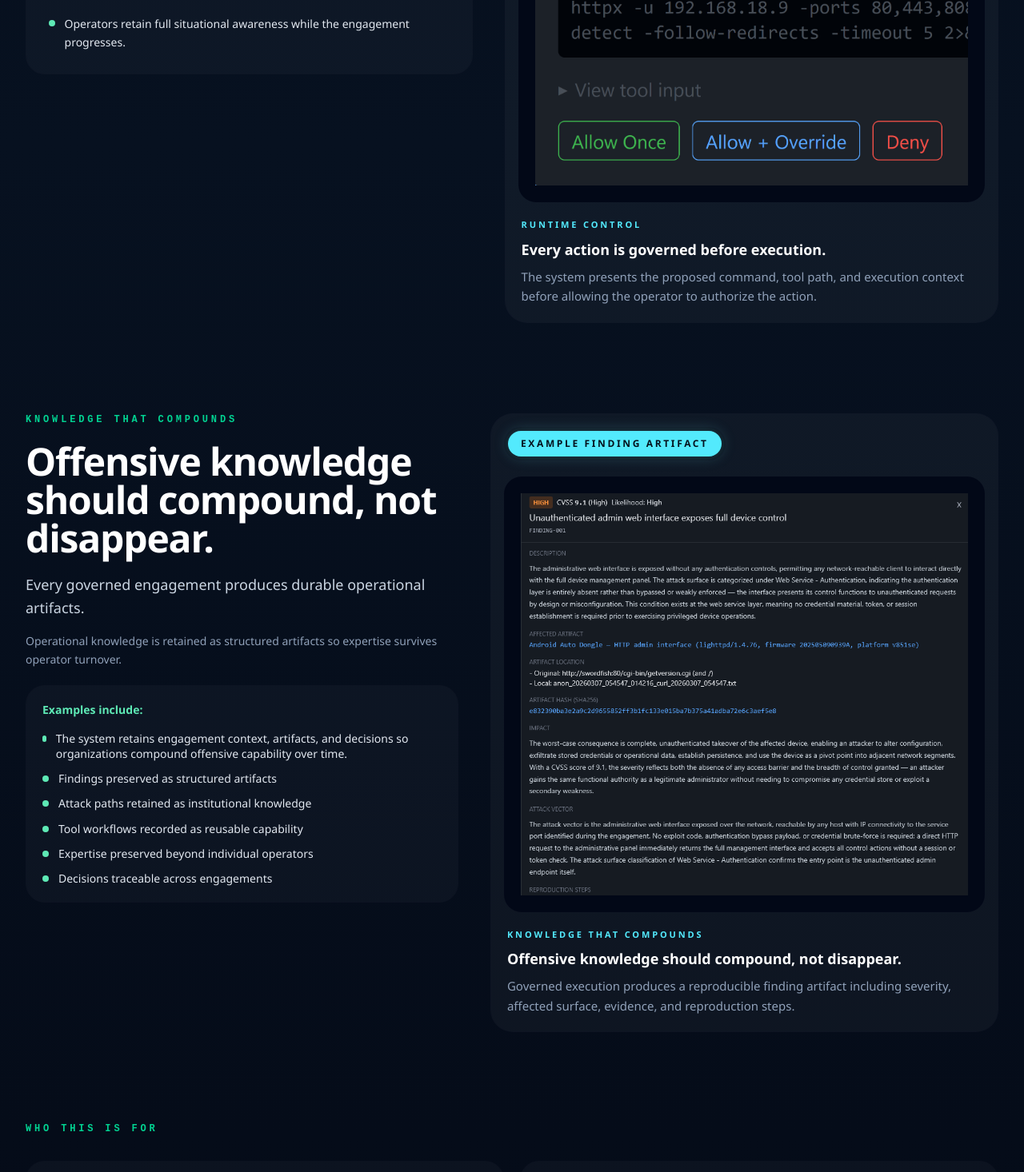
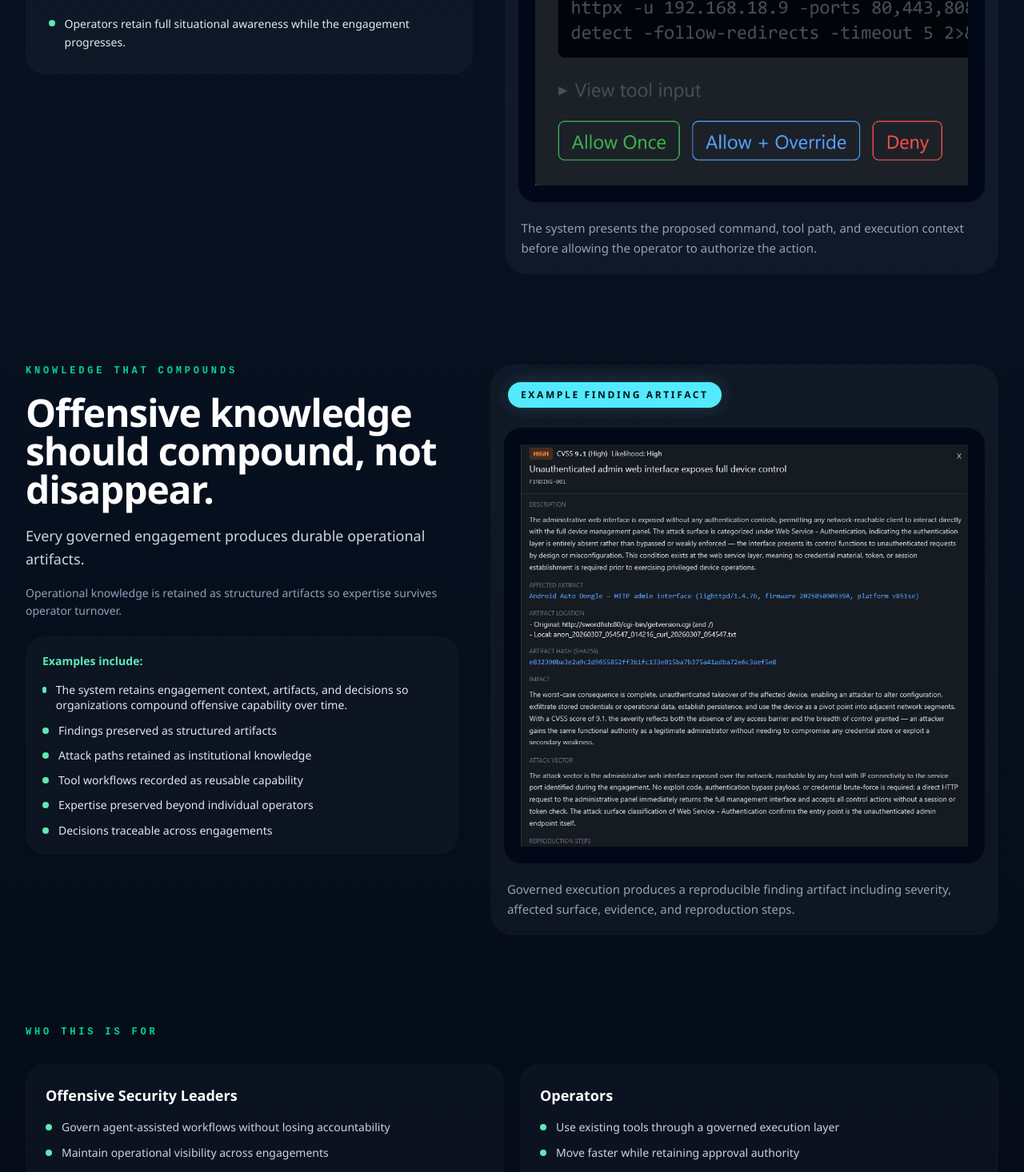
Before and after one commit to GainSec/battlereadyarmor-pilot, a Next.js app: page / in a window 1280 px wide. Shown: the part 1939-3405 px from the top of the page at 80% size. Built offline with nearby package versions, Linux system fonts and the light colour scheme; no server answers.

Commit message:
feat: simplify proof card copy

```diff
--- a/app/page.tsx
+++ b/app/page.tsx
@@ -54,8 +54,8 @@ const enforcementItems = [
   {
     id: "tool",
     label: "Tool / Script Approval Gate",
-    eyebrow: "Runtime Control",
-    title: "Every action is governed before execution.",
+    eyebrow: "",
+    title: "",
     description:
       "The system presents the proposed command, tool path, and execution context before allowing the operator to authorize the action.",
     src: "/toolapproval.png",
@@ -78,8 +78,8 @@ const proofItems = [
   {
     id: "results",
     label: "Example Finding Artifact",
-    eyebrow: "Knowledge That Compounds",
-    title: "Offensive knowledge should compound, not disappear.",
+    eyebrow: "",
+    title: "",
     description:
       "Governed execution produces a reproducible finding artifact including severity, affected surface, evidence, and reproduction steps.",
     src: "/finding.png",
--- a/components/ProofSelector.tsx
+++ b/components/ProofSelector.tsx
@@ -6,8 +6,8 @@ import { useState } from "react";
 type ProofSelectorItem = {
   id: string;
   label: string;
-  eyebrow: string;
-  title: string;
+  eyebrow?: string;
+  title?: string;
   description: string;
   src: string;
   mobileSrc?: string;
@@ -108,11 +108,19 @@ export function ProofSelector({ items, tone = "dark" }: ProofSelectorProps) {
       </div>
 
       <div className="px-1 pb-1 pt-4 sm:pt-5">
-        <p className={`text-[11px] font-bold uppercase tracking-[0.26em] ${theme.eyebrow}`}>
-          {active.eyebrow}
+        {active.eyebrow ? (
+          <p className={`text-[11px] font-bold uppercase tracking-[0.26em] ${theme.eyebrow}`}>
+            {active.eyebrow}
+          </p>
+        ) : null}
+        {active.title ? (
+          <p className={`mt-2 text-base font-semibold sm:text-lg ${theme.title}`}>{active.title}</p>
+        ) : null}
+        <p
+          className={`${active.eyebrow || active.title ? "mt-2" : ""} text-sm leading-relaxed sm:text-[15px] ${theme.body}`}
+        >
+          {active.description}
         </p>
-        <p className={`mt-2 text-base font-semibold sm:text-lg ${theme.title}`}>{active.title}</p>
-        <p className={`mt-2 text-sm leading-relaxed sm:text-[15px] ${theme.body}`}>{active.description}</p>
       </div>
     </div>
   );
```
